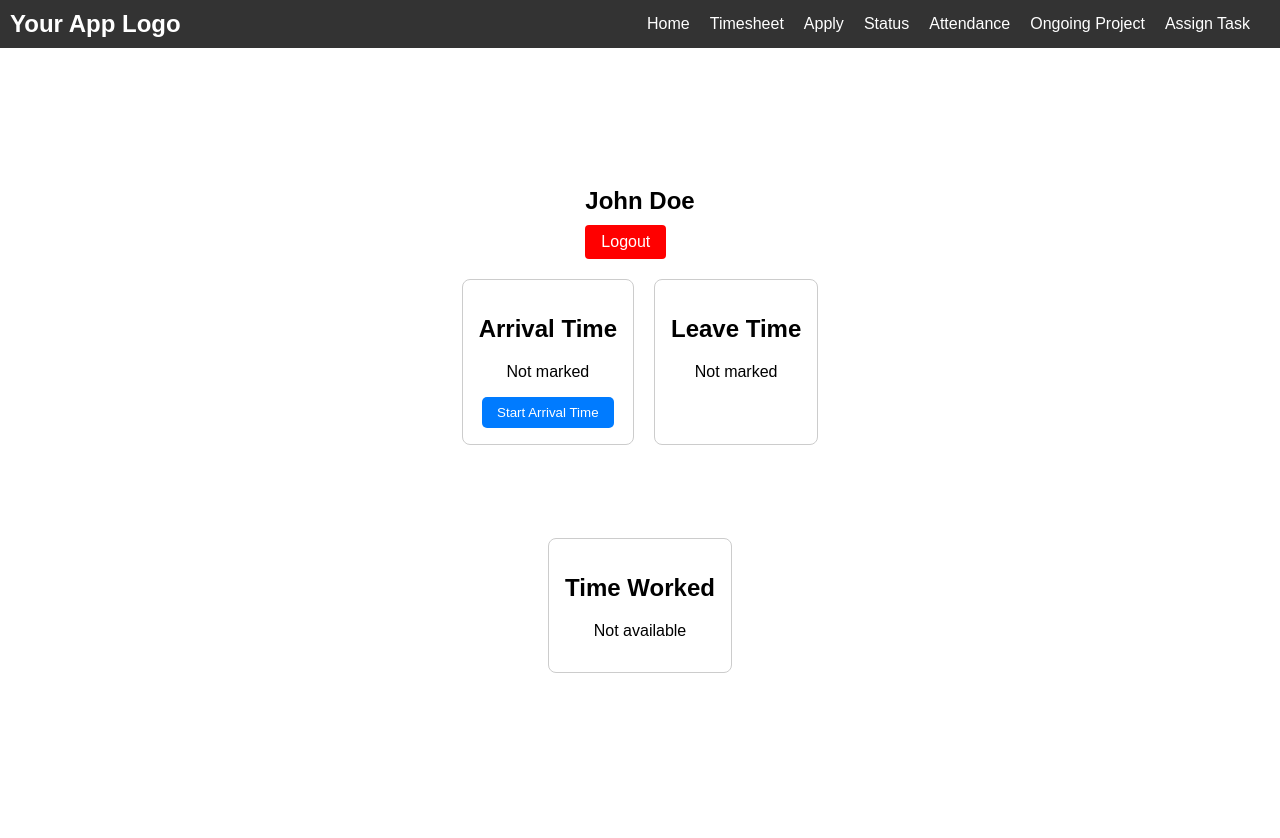
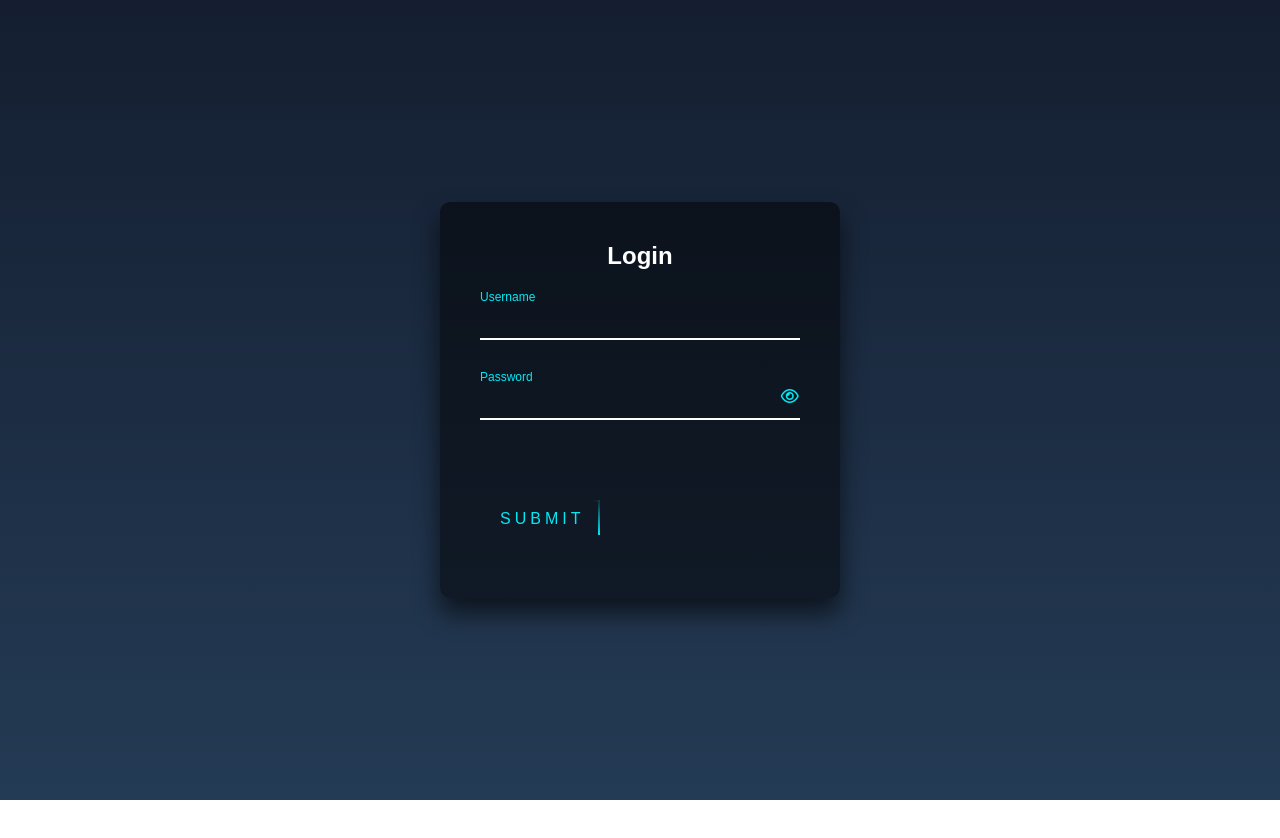
Before and after one commit to stephenvaz/timeTracker, a React (Vite) app in the folder client/: page / in a window 1280 px wide. Shown: the top 838 px of the page. After the commit the page ends 800 px from the top, so only its background shows below. Built offline with nearby package versions, Linux system fonts and the light colour scheme.

Commit message:
login page added

```diff
--- a/client/package.json
+++ b/client/package.json
@@ -16,7 +16,8 @@
     "react-d3-tree": "^3.6.1",
     "react-datepicker": "^4.16.0",
     "react-dom": "^18.2.0",
-    "react-router-dom": "^6.14.2"
+    "react-router-dom": "^6.14.2",
+    "react-toastify": "^9.1.3"
   },
   "devDependencies": {
     "@types/react": "^18.2.14",
--- a/client/src/App.jsx
+++ b/client/src/App.jsx
@@ -1,4 +1,4 @@
-import React from 'react';
+import React, { useState } from 'react';
 import { BrowserRouter as Router, Link, Route, Routes } from 'react-router-dom';
 import Home from './pages/Home';
 import Timesheet from './pages/Timesheet';
@@ -7,10 +7,17 @@ import Status from './pages/Status';
 import Attendance from './pages/Attendance';
 import OngoingProject from './pages/OngoingProject';
 import AssignTask from './pages/AssignTask'; // Add this line
+import Login from './pages/Login';
 import './App.css';
+import { ToastContainer } from 'react-toastify';
 
 const App = () => {
+  const [isAuth, setIsAuth] = useState(localStorage.getItem("isAuth"));
   return (
+    <div>
+
+      { isAuth ?
+        (<div>
       <Router>
         <nav className="navbar">
           <div className="navbar-logo">Your App Logo</div>
@@ -35,7 +42,7 @@ const App = () => {
                 <Link to="/ongoing_proj">Ongoing Project</Link>
               </li>
               <li>
-               <Link to="/assign_task">Assign Task</Link> {/* Add this line */}
+                 <Link to="/assign_task">Assign Task</Link>
               </li>
             </ul>
           </div>
@@ -43,6 +50,7 @@ const App = () => {
 
         <Routes>
           <Route path="/" element={<Home />} />
+          <Route path="/home" element={<Home />} />
           <Route path="/timesheet" element={<Timesheet />} />
           <Route path="/apply" element={<Apply />} />
           <Route path="/status" element={<Status />} />
@@ -52,6 +60,25 @@ const App = () => {
 
         </Routes>
       </Router>
+      </div>
+      ) : (
+        <Login setIsAuth={setIsAuth}/>
+      )}
+      <ToastContainer
+       position="top-center"
+       autoClose={1500}
+       limit={1}
+       hideProgressBar={false}
+       newestOnTop={false}
+       closeOnClick
+       rtl={false}
+       pauseOnFocusLoss
+       draggable
+       pauseOnHover={false}
+       theme="light"
+       />
+    </div>
+
   );
 };
 
--- a/client/src/pages/Home.jsx
+++ b/client/src/pages/Home.jsx
@@ -16,7 +16,8 @@ const Home = () => {
   const handleLogout = () => {
     // Implement your logout logic here
     console.log("User logged out.");
-
+    localStorage.clear()
+    window.location.reload()
     // Reset attendance data
     setIsArrivalStarted(false);
     setIsArrivalEnded(false);
--- /dev/null
+++ b/client/src/pages/Login.css
@@ -0,0 +1,179 @@
+@import url('https://cdnjs.cloudflare.com/ajax/libs/font-awesome/6.2.1/css/all.min.css');
+
+html {
+    height: 100%;
+}
+
+body {
+    margin:0;
+    padding:0;
+    font-family: sans-serif;
+    background: linear-gradient(#141e30, #243b55);
+  }
+
+.loginBox {
+    position: absolute;
+    top: 50%;
+    left: 50%;
+    width: 400px;
+    padding: 40px;
+    transform: translate(-50%, -50%);
+    background: rgba(0,0,0,.5);
+    box-sizing: border-box;
+    box-shadow: 0 15px 25px rgba(0,0,0,.6);
+    border-radius: 10px;
+}
+
+.loginBox h2 {
+    margin: 0 0 30px;
+    padding: 0;
+    color: white;
+    text-align: center;
+}
+
+.loginBox .userBox {
+    position: relative;
+}
+
+.loginBox .userBox input {
+    width: 100%;
+    padding: 10px 0;
+    font-size: 16px;
+    color: white;
+    margin-bottom: 30px;
+    border: none;
+    border-bottom: 2px solid white;
+    outline: none;
+    background: transparent;
+}
+
+.loginBox .userBox label {
+    position: absolute;
+    top: 0;
+    left: 0;
+    padding: 10px 0;
+    font-size: 16px;
+    color: white;
+    pointer-events: none;
+    transition: .6s;
+}
+
+/* .loginBox .userBox input:has() ~ label{ */
+ .loginBox .userBox input:not(:placeholder-shown)~label{
+    top: -20px;
+    left: 0;
+    color: #03e9f4;
+    font-size: 12px;
+}
+
+.loginBox form a {
+  position: relative;
+  display: inline-block;
+  padding: 10px 20px;
+  color: #03e9f4 !important;
+  font-size: 16px;
+  text-decoration: none;
+  text-transform: uppercase;
+  overflow: hidden;
+  transition: .8s;
+  margin-top: 40px;
+  letter-spacing: 4px;
+  width: 5rem;
+}
+
+.loginBox a:hover {
+  cursor: pointer;
+  background-color: #03e9f4;
+  color: white !important;
+  border-radius: 5px;
+  box-shadow: 0 0 5px #03e9f4, 0 0 25px #03e9f4, 0 0 50px #03e9f4, 0 0 100px #03e9f4;
+}
+
+.loginBox a span {
+  position: absolute;
+  display: block;
+}
+
+.loginBox a span:nth-child(1) {
+  top: 0;
+  left: -100%;
+  width: 100%;
+  height: 2px;
+  background: linear-gradient(90deg, transparent, #03e9f4);
+  animation: btn-anim1 1s linear infinite;
+}
+
+@keyframes btn-anim1 {
+  0% {
+    left: -100%;
+  }
+  50%,100% {
+    left: 100%;
+  }
+}
+
+.loginBox a span:nth-child(2) {
+  top: -100%;
+  right: 0;
+  width: 2px;
+  height: 100%;
+  background: linear-gradient(180deg, transparent, #03e9f4);
+  animation: btn-anim2 1s linear infinite;
+  animation-delay: .25s;
+}
+
+@keyframes btn-anim2 {
+  0% {
+    top: -100%;
+  }
+  50%,100% {
+    top: 100%;
+  }
+}
+
+.loginBox a span:nth-child(3) {
+  bottom: 0;
+  right: -100%;
+  width: 100%;
+  height: 2px;
+  background: linear-gradient(270deg, transparent, #03e9f4);
+  animation: btn-anim3 1s linear infinite;
+  animation-delay: .5s;
+}
+
+@keyframes btn-anim3 {
+  0% {
+    right: -100%;
+  }
+  50%,100% {
+    right: 100%;
+  }
+}
+
+.loginBox a span:nth-child(4) {
+  bottom: -100%;
+  left: 0;
+  width: 2px;
+  height: 100%;
+  background: linear-gradient(360deg, transparent, #03e9f4);
+  animation: btn-anim4 1s linear infinite;
+  animation-delay: .75s;
+}
+
+@keyframes btn-anim4 {
+  0% {
+    bottom: -100%;
+  }
+  50%,100% {
+    bottom: 100%;
+  }
+}
+
+#togglePassword {
+  position: absolute;
+  color: #03e9f4;
+  /* color: white; */
+  cursor: pointer;
+  left: 94%;
+  top: 12%;
+}
--- a/client/src/pages/Login.jsx
+++ b/client/src/pages/Login.jsx
@@ -1,13 +1,11 @@
 import * as React from 'react';
-import { motion } from 'framer-motion'
-import './Login.css'
 import { useState } from 'react';
-import Note from './Note';
 import { toast } from 'react-toastify';
 import 'react-toastify/dist/ReactToastify.css';
-import { useNavigate } from 'react-router-dom';
+import axios from 'axios';
+import './Login.css'
 
-const Login = () => {
+const Login = ({setIsAuth}) => {
   const [userDetails, setUserDetails] = useState({
     email: "",
     password: ""
@@ -18,14 +16,24 @@ const Login = () => {
   }
 
   const [loginStat, setLoginStat] = useState(false)
-  const navigate = useNavigate();
 
   const handleSubmit = async (e) => {
     e.preventDefault();
     try {
-        toast("Login Successful!" , {
-          toastId: "success"
-      })
+        console.log(userDetails);
+        await axios.post("http://localhost:6969/api/users/login", userDetails)
+        .then((res) => {
+          console.log(res.data);
+          localStorage.setItem("isAuth", 'true');
+          window.location.href = "/home";
+          // localStorage.setItem("isIn", 'true');
+          // localStorage.setItem("user", res.data);
+          // console.log(res.data.token);
+        })
+        .catch((err) => {
+          console.log(err);
+        })
+        toast.success("Login Successful!")
 
     } catch (error) {
       setLoginStat(false);
@@ -55,13 +63,7 @@ const Login = () => {
   }
 
   return (
-    <div>
-
-      <motion.div className="loginBox"
-        initial={{ opacity: 0 }}
-        animate={{ opacity: 1 }}
-        // transition={{delay: 0, duration: 1}}
-        exit={{ opacity: 0 }}>
+    <div className="loginBox">
           <h2>Login</h2>
           <form>
             <div className="userBox">
@@ -85,9 +87,7 @@ const Login = () => {
               <span></span>
               Submit
             </a>
-            <Note loginStat={loginStat}/>
           </form>
-        </motion.div>
     </div>
       )
 }
```
Also changed, not shown: 1 other file (tests, documents, lock files or other folders). Lines whose indentation alone changed are shown as unchanged.
